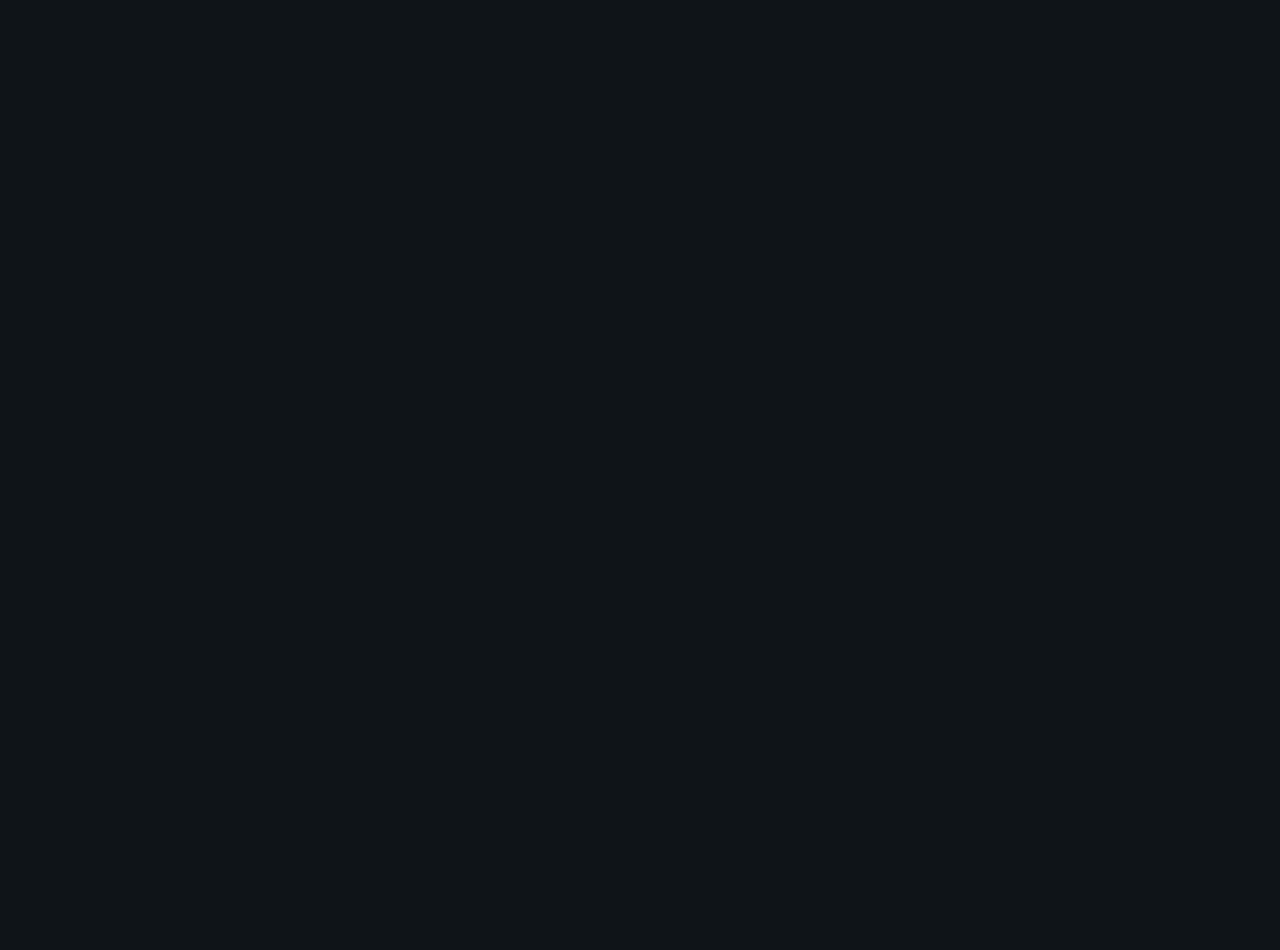
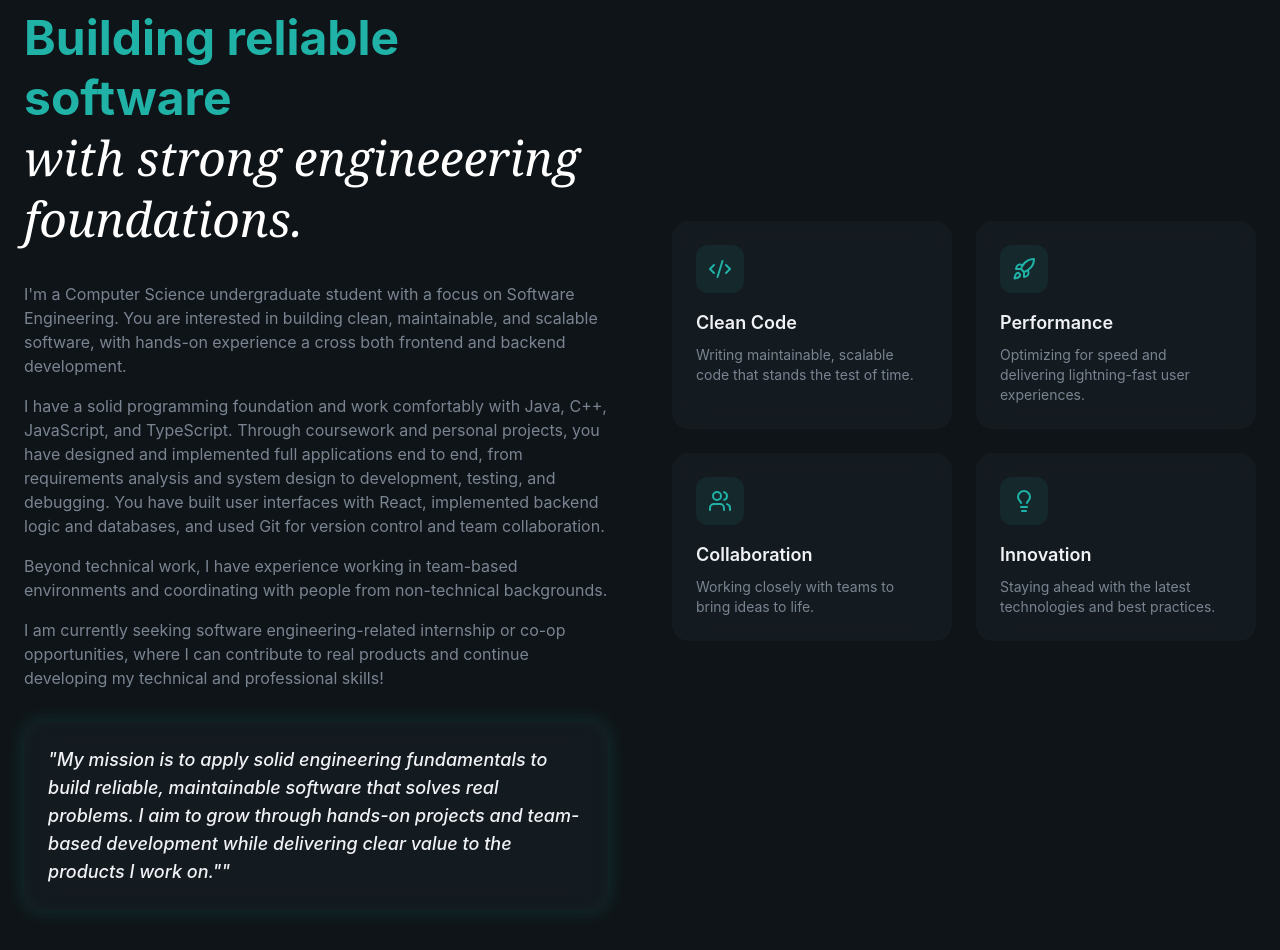
Before and after one commit to Jackxu1020/personal-portfolio, a React (Vite) app: page / in a window 1280 px wide. Shown: the part 1160-2110 px from the top of the page. Before the commit the page ends 984 px from the top, so only its background shows below. Built offline with nearby package versions, Linux system fonts and the light colour scheme.

Commit message:
feat: enhance About section with detailed personal introduction and highlights

```diff
--- a/src/index.css
+++ b/src/index.css
@@ -8,6 +8,9 @@
 
   --color-primary: #20b2a6;
   --color-primary-foreground: #ffffff;
+
+  --color-secondary: #1f2830;
+  --color-secondary-foreground: #20b2a6;
 
   --color-muted: #252e37;
   --color-muted-foreground: #7a8491;
--- a/src/layout/Navbar.jsx
+++ b/src/layout/Navbar.jsx
@@ -76,12 +76,15 @@ export const Navbar = () => {
                         <a
                             href={link.href}
                             key={index}
+                            onClick={() => setIsMobileMenuOpen(false)}
                             className="text-lg text-muted-foreground hover:text-foreground py-2">
                             {link.label}
                         </a>
                     ))}
 
-                    <Button>Contact Me</Button>
+                    <Button onClick={() => setIsMobileMenuOpen(false)}>
+                        Contact Me
+                    </Button>
                 </div>
             </div>
     )}
--- a/src/sections/About.jsx
+++ b/src/sections/About.jsx
@@ -1,5 +1,112 @@
+import { Code2, Lightbulb, Rocket, Users } from "lucide-react";
+
+const highlights = [
+  {
+    icon: Code2,
+    title: "Clean Code",
+    description:
+      "Writing maintainable, scalable code that stands the test of time.",
+  },
+  {
+    icon: Rocket,
+    title: "Performance",
+    description:
+      "Optimizing for speed and delivering lightning-fast user experiences.",
+  },
+  {
+    icon: Users,
+    title: "Collaboration",
+    description: "Working closely with teams to bring ideas to life.",
+  },
+  {
+    icon: Lightbulb,
+    title: "Innovation",
+    description:
+      "Staying ahead with the latest technologies and best practices.",
+  },
+];
+
 export const About = () => {
-    return <section>
+    return (
+    <section id="about"  className=" py-32 relative overflow-hidden">
+        <div className="container mx-auto px-6 relative z-10">
+            <div className="grid lg:grid-cols-2 gap-16 items-center">
+                {/* Left Column */}
+                <div className="space-y-8">
+                    <div className="animate-fade-in">
+                        <span className="text-secondary-foreground text-sm font-medium tracking-wider uppercase">About Me</span>
+                    </div>
+                    {/* Heading */}
+                    <h2 className="text-4xl md:text-5xl font-bold leading-tight animate-fade-in animation-delay-100 text-secondary-foreground">
+                        Building reliable software<br /><span className="font-serif italic font-normal text-white"> with strong engineeering foundations.</span>
+                    </h2>
+                    {/* Paragraphs */}
+                    <div className="space-y-4 text-muted-foreground animate-fade-in animation-delay-200">
+                        <p>
+                            I'm a Computer Science undergraduate student with a focus
+                            on Software Engineering. You are interested in building clean,
+                            maintainable, and scalable software, with hands-on experience a
+                            cross both frontend and backend development.
+                        </p>
 
+                        <p>
+                            I have a solid programming foundation and work comfortably with
+                            Java, C++, JavaScript, and TypeScript. Through coursework and
+                            personal projects, you have designed and implemented full applications
+                            end to end, from requirements analysis and system design to development,
+                            testing, and debugging. You have built user interfaces with React, implemented
+                            backend logic and databases, and used Git for version control and team collaboration.
+                        </p>
+
+                        <p>
+                            Beyond technical work, I have experience working in team-based
+                             environments and coordinating with people from non-technical backgrounds.
+                        </p>
+
+                        <p>
+                            I am currently seeking software engineering-related internship
+                            or co-op opportunities, where I can contribute to real products and
+                            continue developing my technical and professional skills!
+                        </p>
+                    </div>
+
+                    {/* Mission Statement */}
+                    <div className="glass rounded-2xl p-6 glow-border animate-fade-in animation-delay-300">
+                        <p className="text-lg font-medium italic text-foreground">
+                            "My mission is to apply solid engineering fundamentals to build
+                            reliable, maintainable software that solves real problems. I
+                            aim to grow through hands-on projects and team-based development
+                            while delivering clear value to the products I work on.""
+                        </p>
+                    </div>
+                </div>
+
+                {/* Right Column - Highlight*/}
+                <div className="grid sm:grid-cols-2 gap-6">
+                    {highlights.map((item, idx) => (
+                        <div
+                        key={idx}
+                        className="glass p-6 rounded-2xl group animate-fade-in"
+                        style={{ animationDelay: `${(idx + 1)*100}ms`}}
+                        >
+                            {/* Hightlight icon */}
+                            <div className="w-12 h-12 rounded-xl bg-primary/10 flex items-center justify-center mb-4 hover:bg-primary/20">
+                                <item.icon className="w-6 h-6 text-primary" />
+                            </div>
+                            {/* Hightlight Titles */}
+                            <h3 className=" text-lg font-semibold mb-2">
+                                {item.title}
+                            </h3>
+                            {/* Hightlight Description */}
+                            <p className="text-sm text-muted-foreground">
+                                {item.description}
+                            </p>
+                        </div>
+                    ))}
+                </div>
+
+            </div>
+        </div>
     </section>
+    )
 }
```
